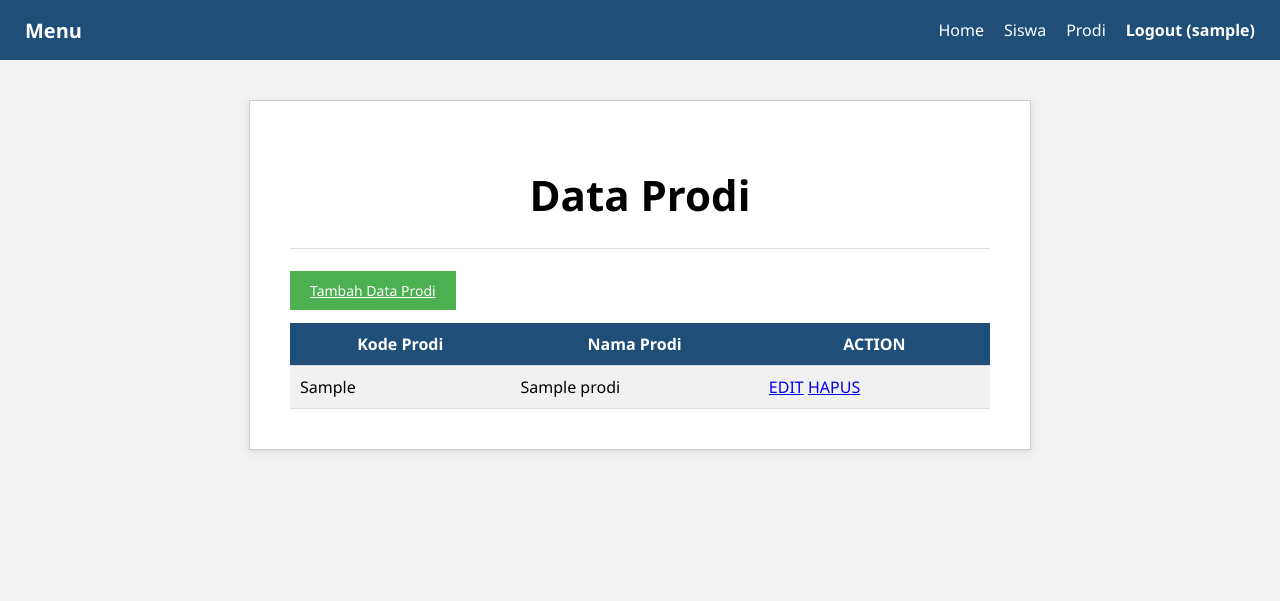
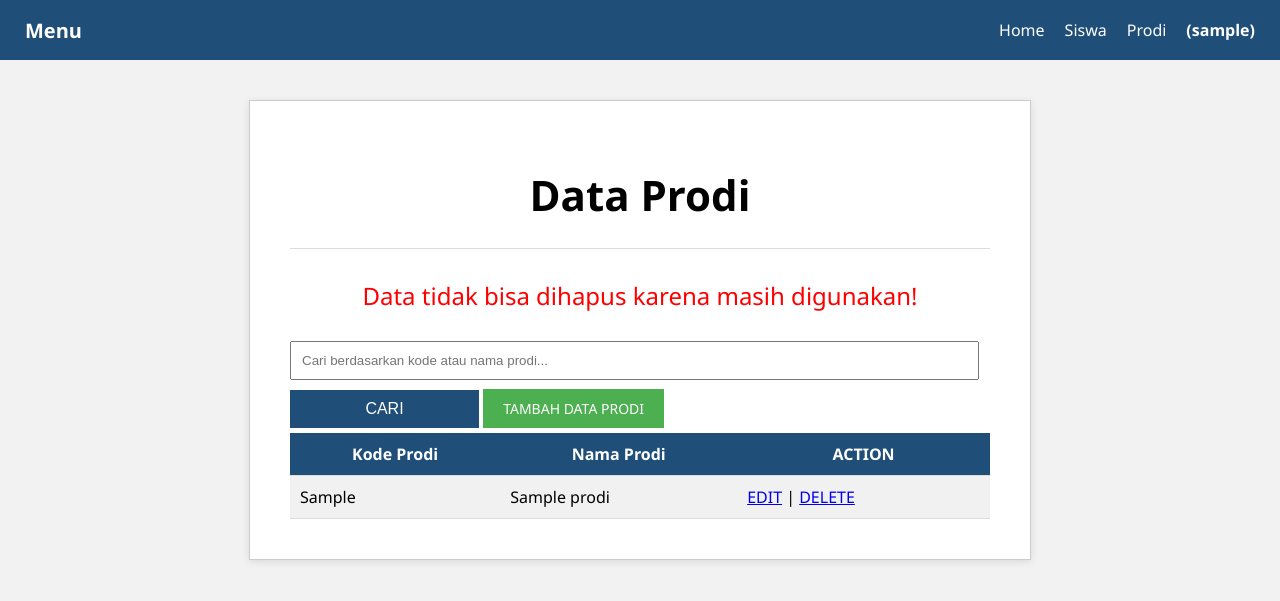
Before and after one commit to MasElonn/Praktikum-PHP, a PHP site: the page made by riendra_penilaian/prodi.php in a window 1280 px wide. Shown: the top 601 px of the page. Run offline with PHP 8.4, Linux system fonts and the light colour scheme; the visitor is signed in with stand-in values (Sample User, id 1); tables that the repository leaves empty or names only in its code hold one stand-in row (values such as "Sample post").

Commit message:
update riendra_penilaian files

```diff
--- a/riendra_penilaian/home.php
+++ b/riendra_penilaian/home.php
@@ -28,7 +28,7 @@ if(!isset($_SESSION['login']) || !$_SESSION['login']){
             <?php
                 date_default_timezone_set('Asia/Jakarta');
                 $jam = (int)date('G');
-                echo "<a>".date('h:i A')."</a>";
+                echo "<a>" . date('d-m-Y') . "</a>";
 
 
                 if ($jam >= 4 && $jam < 10) {
--- a/riendra_penilaian/logout.php
+++ b/riendra_penilaian/logout.php
@@ -4,6 +4,6 @@ session_unset();
 session_destroy();
 header("Cache-Control: no-store, no-cache, must-revalidate, max-age=0");
 header("Pragma: no-cache");
-header("Location: index.php");
+header("location: index.php");
 exit();
 ?>
--- a/riendra_penilaian/navigasi.php
+++ b/riendra_penilaian/navigasi.php
@@ -1,21 +1,21 @@
 <nav class="navbar">
     <div class="menu-icon">
-        <a href="#" onclick="openSlideMenu()">Menu</a>
+        <a href="#" onclick="openSlideMenu()"> Menu</a>
     </div>
     <ul class="navbar-nav">
         <li><a href="home.php">Home</a></li>
         <li><a href="siswa.php">Siswa</a></li>
         <li><a href="prodi.php">Prodi</a></li>
         <li class="logout">
-            <a href="logout.php">Logout
-            (<?php echo $_SESSION['username']; ?>)
+            <a href="logout.php">
+                 (<?php echo $_SESSION['username']; ?>)
             </a>
         </li>
     </ul>
 </nav>
 
-<div class="side-nav" id="side-menu">
-    <a href="#" onclick="closeSlideMenu()">&times;</a>
+<div id="side-menu" class="side-nav">
+    <a href="#" class="btn-close" onclick="closeSlideMenu()">&times;</a>
     <a href="home.php">Home</a>
     <a href="siswa.php">Siswa</a>
     <a href="prodi.php">Prodi</a>
--- a/riendra_penilaian/prodi.php
+++ b/riendra_penilaian/prodi.php
@@ -8,6 +8,14 @@
     require_once "koneksi.php";
     $koneksi = getKoneksi();
     $data = mysqli_query($koneksi, "SELECT * FROM prodi");
+
+    $search = "";
+    if(isset($_GET['search'])){
+        $search = $_GET['search'];
+        $data = mysqli_query($koneksi, "SELECT * FROM prodi WHERE kd_prodi LIKE '%$search%' OR nama_prodi LIKE '%$search%'");
+    } else {
+        $data = mysqli_query($koneksi, "SELECT * FROM prodi");
+    }
 ?>
 <!doctype html>
 <html lang="en">
@@ -18,34 +26,42 @@
     <script src="script.js"></script>
 </head>
 <body>
-    <?php include 'navigasi.php'; ?>
+<?php include "navigasi.php"; ?>
 <div id="main">
     <div class="container">
         <h2>Data Prodi</h2>
         <hr>
-            <a href="tambah_prodi.php" class="tambah">Tambah Data Prodi</a>
-            <br><br>
+        <?php if (isset($_GET['p'])): ?>
+            <p style="color:red;"><?php echo $_GET['p']; ?></p>
+        <?php endif; ?>
+
+
+        <form method="GET">
+            <input  type="text" name="search" placeholder="Cari berdasarkan kode atau nama prodi..." value="<?php echo $search; ?>">
+            <button style="width: 27%" type="submit" class="submit">CARI</button>
+            <a href="tambah_prodi.php" class="tambah">TAMBAH DATA PRODI</a>
+        </form>
+
+
         <table>
             <tr>
                 <th>Kode Prodi</th>
                 <th>Nama Prodi</th>
                 <th>ACTION</th>
             </tr>
+            <?php while ($row = mysqli_fetch_assoc($data)) { ?>
             <tr>
-                    <?php while($row = mysqli_fetch_assoc($data)){ ?>
-                    <tr>
-                        <td><?php echo $row['kode_prodi']; ?></td>
+                <td><?php echo $row['kd_prodi']; ?></td>
                 <td><?php echo $row['nama_prodi']; ?></td>
                 <td>
-                            <a href="edit_prodi.php?id=<?php echo $row['id']; ?>" class="edit">EDIT</a>
-                            <a href="hapus_prodi.php?id=<?php echo $row['id']; ?>" class="hapus" onclick="return confirm('Apakah Anda yakin ingin menghapus data ini?')">HAPUS</a>
+                    <a href="edit_prodi.php?id_prodi=<?php echo $row['id_prodi']; ?>">EDIT</a> |
+                    <a href="hapus_prodi.php?id_prodi=<?php echo $row['id_prodi']; ?>"
+                       onclick="return confirm('Yakin ingin hapus?')">DELETE</a>
                 </td>
             </tr>
             <?php } ?>
-
         </table>
     </div>
 </div>
-
 </body>
 </html>
--- a/riendra_penilaian/script.js
+++ b/riendra_penilaian/script.js
@@ -1,9 +1,9 @@
-function openSlideMenu(){
-    document.getElementById("slide-menu").style.width="250px";
-    document.getElementById('main').style.marginLeft="250px";
+function openSlideMenu() {
+    document.getElementById('side-menu').style.width = '250px';
+    document.getElementById('main').style.marginLeft = '250px';
 }
 
-function closeSlideMenu(){
-    document.getElementById("slide-menu").style.width="0";
-    document.getElementById('main').style.marginLeft="0px";
+function closeSlideMenu() {
+    document.getElementById('side-menu').style.width = '0';
+    document.getElementById('main').style.marginLeft = '0';
 }
--- a/riendra_penilaian/style.css
+++ b/riendra_penilaian/style.css
@@ -10,7 +10,6 @@ body{
     align-items: center;
     justify-content: space-between;
     padding: 0 25px;
-
 }
 .menu-icon a{
     color: white;
@@ -90,7 +89,8 @@ hr{
     margin-bottom: 30px;
 }
 .submit{
-    width: 100%;
+    margin: 5px auto;
+    width: 99%;
     padding: 10px;
     background-color: #1f4e79;
     color: white;
@@ -101,6 +101,7 @@ hr{
 .submit:hover{
     background-color: #163d5c;
 }
+
 .tambah{
     background-color: #4caf50;
     color: white;
@@ -108,6 +109,7 @@ hr{
     font-size: 14px;
     padding: 10px 20px;
     cursor: pointer;
+    text-decoration: none;
 }
 table{
     border-collapse: collapse;
@@ -122,3 +124,31 @@ th,td{
     padding: 10px;
     border-bottom: 1px solid #ddd;
 }
+
+.batal {
+    margin: 5px auto;
+    text-align: center;
+    width: 96%;
+    display: inline-block;
+    padding: 10px;
+    background-color: #ccc;
+    color: black;
+    text-decoration: none;
+    font-size: 16px;
+}
+
+.edit {
+    color: #1F4E79;
+    text-decoration: none;
+}
+
+.hapus {
+    color: red;
+    text-decoration: none;
+}
+input:not([type="radio"]):not([type="file"]){
+    text-decoration: none;
+    margin: 5px auto;
+    padding: 10px;
+    width: 95%
+}
```
Also changed, not shown: riendra_penilaian/edit_prodi.php (+41 -15 lines), riendra_penilaian/hapus_prodi.php (+11 -7 lines), riendra_penilaian/index.php (+7 -4 lines), riendra_penilaian/siswa.php (+83 -0 lines), riendra_penilaian/tambah_prodi.php (+36 -10 lines), 1 other file. Lines whose indentation alone changed are shown as unchanged.
